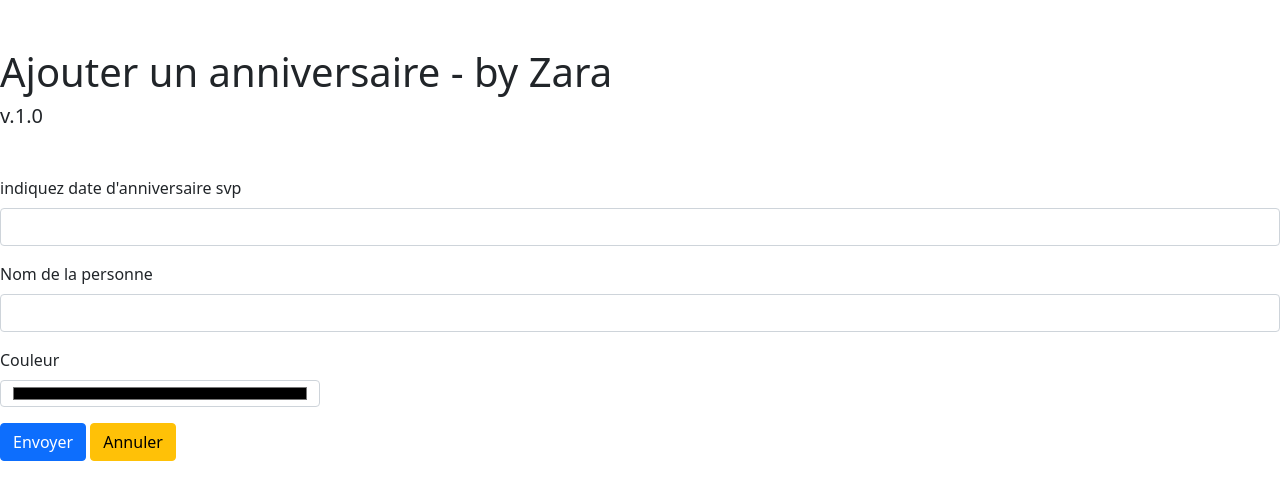
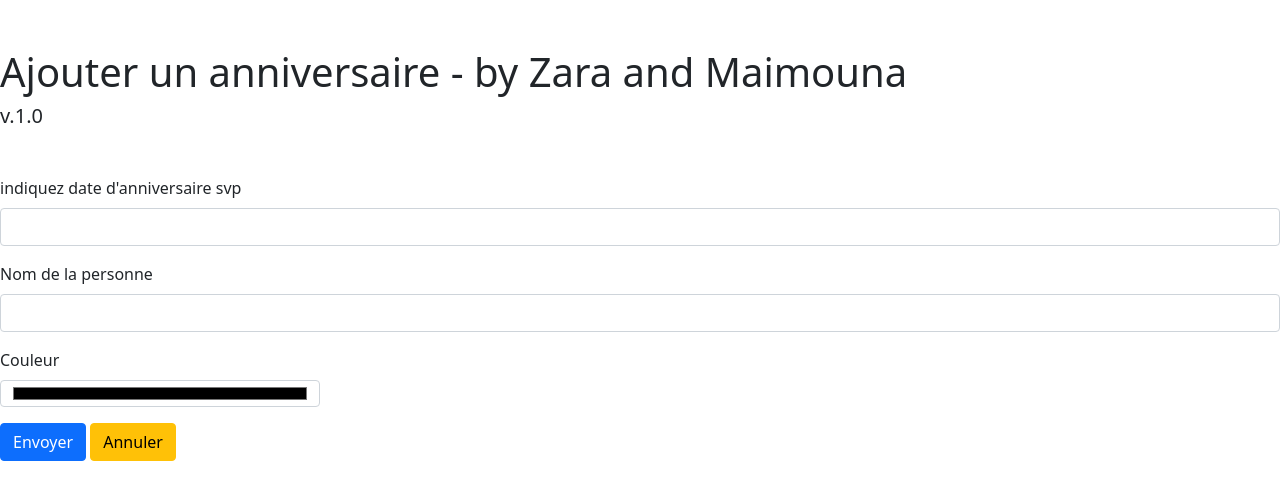
Before and after one commit to saindou-coul/Birthday-app, a plain HTML site: page index.html in a window 1280 px wide. Drawn offline with nearby package versions, Linux system fonts and the light colour scheme.

Commit message:
ajouter un anniversaire

```diff
--- a/index.html
+++ b/index.html
@@ -15,7 +15,7 @@
   <body>
     <!-- je suis un commentaire -->
     <main class="container my-5"></main>
-      <h1>Ajouter un anniversaire - by Zara</h1>
+      <h1>Ajouter un anniversaire - by Zara and Maimouna</h1>
       <h2 class="lead mb-5">v.1.0</h2>
       <form class="mb-5">
         <div class="mb-3">
```
